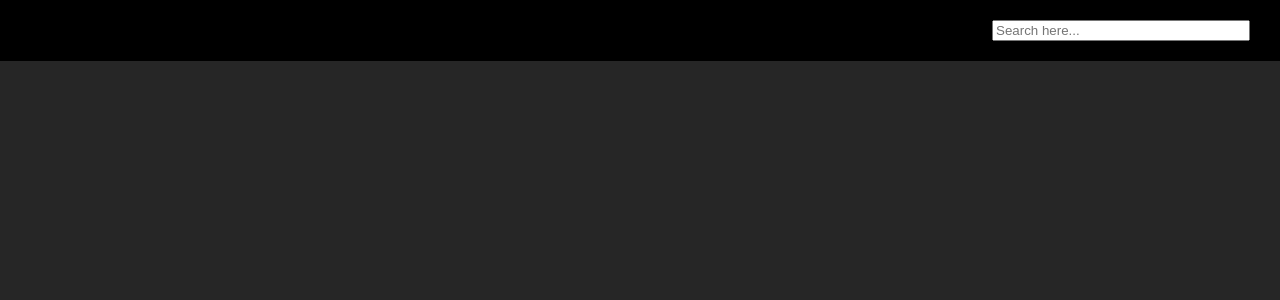
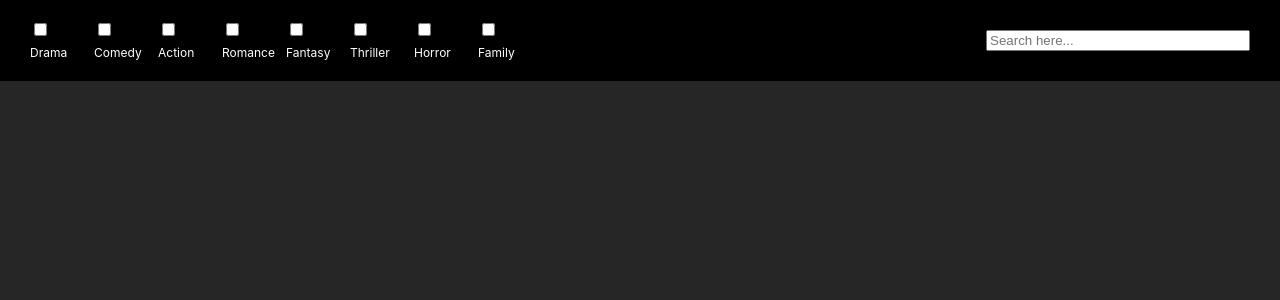
Before and after one commit to chipomapondera/movie-directory, a React (Create React App) app: page / in a window 1280 px wide. Shown: the top 300 px of the page. Built offline with nearby package versions, Linux system fonts and the light colour scheme.

Commit message:
Movie directory with genres checkboxes in header, all header styled

```diff
--- a/src/App.js
+++ b/src/App.js
@@ -1,4 +1,5 @@
 import React from 'react';
+import data from './data/DirectoryData'
 import DirectoryPage from './components/directoryPage/DirectoryPage'
 import './App.css';
 
@@ -7,7 +8,7 @@ import './App.css';
 const App = () => {
   return (
     <div className="app">
-      <DirectoryPage />
+      <DirectoryPage genresBoxNames={data.genresCheckboxes.genresInfo}/>
     </div>
   )
 }
--- a/src/components/directoryPage/DirectoryPage.js
+++ b/src/components/directoryPage/DirectoryPage.js
@@ -4,10 +4,10 @@ import DirectoryBody from './directoryBody/DirectoryBody';
 import '../directoryPage/PageStyling.css'
 
 
-const DirectoryPage = () => {
+const DirectoryPage = ({genresBoxNames}) => {
     return (
         <>
-            <DirectoryHeader />
+            <DirectoryHeader genresBoxNames={genresBoxNames}/>
             <DirectoryBody />
         </>
     )
--- a/src/components/directoryPage/directoryHeader/DirectoryHeader.js
+++ b/src/components/directoryPage/directoryHeader/DirectoryHeader.js
@@ -1,9 +1,15 @@
 import React from 'react';
 import '../directoryHeader/HeaderStyling.css'
 
-const DirectoryHeader = () => {
+const DirectoryHeader = ({genresBoxNames}) => {
     return (
         <div className="dir-header">
+            <div className="checkbox-wrapper">
+                {genresBoxNames.map((movieGenre) => {
+                    console.log('this is', movieGenre)
+                    return <div className="genre-checkboxes"><input className="check-box" type="checkbox" name={movieGenre} value={movieGenre}/><span className="genre-text">{movieGenre}</span></div>
+                })}
+            </div>
             <input className="search-input" placeholder='Search here...' />
         </div>
     )
--- a/src/components/directoryPage/directoryHeader/HeaderStyling.css
+++ b/src/components/directoryPage/directoryHeader/HeaderStyling.css
@@ -1,14 +1,40 @@
 .dir-header {
     display: flex;
-    justify-content: flex-end;
-    align-items: flex-start;
+    flex-direction: row;
+    justify-content: space-between;
     width: 100%;
     background-color: black;
-    border-bottom: coral;
+}
+
+.checkbox-wrapper {
+    display: flex;
+    justify-content: flex-start;
+    align-items: center;
+    width: 50%;
+    margin: 20px 0px 20px 30px;
+}
+
+.genre-checkboxes {
+    width: 10%;
+}
+
+.check-box {
+    display: flex;
+    flex-direction: row;
+    justify-content: space-evenly;
+    margin-bottom: 5px;
+}
+
+.genre-text {
+    color: white;
+    font-size: 12px;
 }
 
 .search-input {
-    width: 250px;
+    display: flex;
+    flex-direction: row;
+    justify-content: flex-end;
+    width: 20%;
     height: 15px;
-    margin: 20px 30px 20px 0px;
+    margin: 30px 30px 20px 0px;
 }
--- /dev/null
+++ b/src/data/DirectoryData.js
@@ -0,0 +1,9 @@
+const data = {
+
+    genresCheckboxes: {
+        genresInfo: ['Drama', 'Comedy', 'Action', 'Romance', 'Fantasy', 'Thriller', 'Horror', 'Family']
+    }
+
+}
+
+export default data
```
